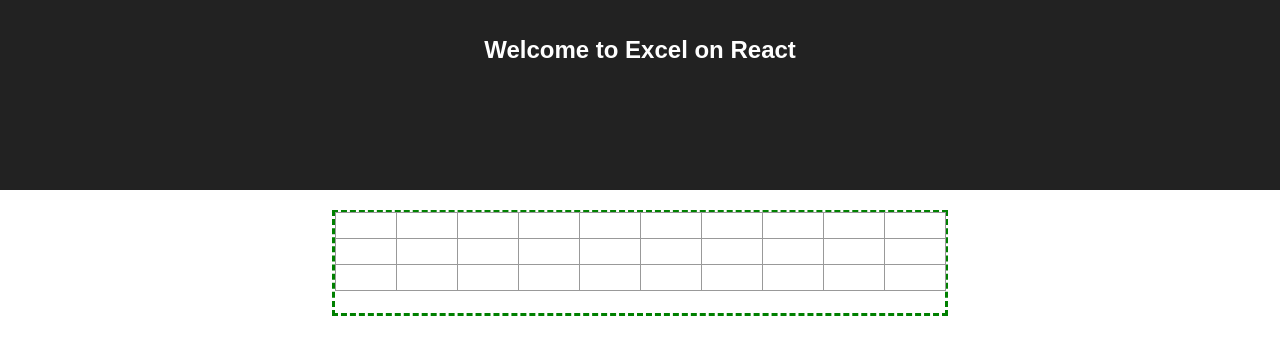
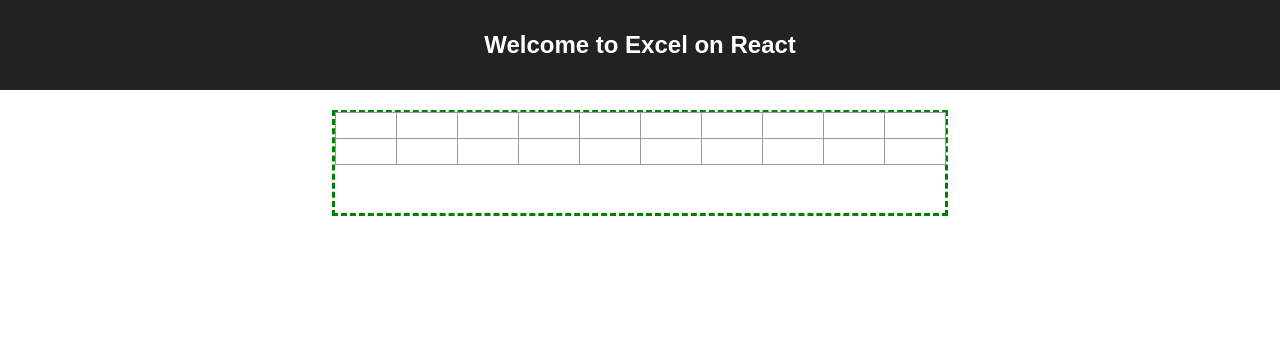
Before and after one commit to RomanKontsevoy/excel, a React (Create React App) app: page / in a window 1280 px wide. Shown: the top 354 px of the page. Built offline with nearby package versions, Linux system fonts and the light colour scheme.

Commit message:
table works

```diff
--- a/src/App.css
+++ b/src/App.css
@@ -4,8 +4,11 @@
 
 .App-header {
   background-color: #222;
-  height: 150px;
+  height: 50px;
   padding: 20px;
+  display: flex;
+  justify-content: center;
+  align-items: center;
   color: white;
 }
 
--- a/src/App.js
+++ b/src/App.js
@@ -2,7 +2,7 @@ import React, {Component} from 'react';
 import './App.css';
 
 const countOfSquares = 10;
-const countOfRows = 3;
+const countOfRows = 2;
 
 class Square extends Component {
     //handleChange(e) {
@@ -10,19 +10,23 @@ class Square extends Component {
     //}
     render() {
         return (
-            <input className="Square" value={this.props.value} onChange={(e) => this.props.onChange(e)}/>
+            <input className="Square"
+				data-square-key={this.props.squareKey}
+				value={this.props.value}
+				onChange={(e) => this.props.onChange(e)}/>
         );
     };
 }
 ;
 
 class Row extends Component {
-    renderSquare(s, r) {
+    renderSquare(s, r, arr) {
         const arrOfSquares = [];
         for (let i = 0; i < s; i++) {
-            let squareId = r*countOfSquares+i
+            let squareId = r*countOfSquares+i;
             let square = <Square key={squareId}
-                                 value={this.props.squares}
+								squareKey={squareId}
+                                 value={arr[squareId]}
                                  onChange={(e) => this.props.onChange(e)}
             />;
             squareId += 1;
@@ -36,7 +40,7 @@ class Row extends Component {
     render() {
         return (
             <div className="Row" >
-                {this.renderSquare(countOfSquares, this.props.rowKey)}
+                {this.renderSquare(countOfSquares, this.props.rowKey, this.props.squares)}
             </div>
         );
     };
@@ -51,9 +55,11 @@ class Table extends Component {
         this.handleChange = this.handleChange.bind(this);
     }
 
-    handleChange(i, e) {
+    handleChange(e) {
+		let squareId = e.target.getAttribute('data-square-key');
+		// function does not know squares number
         const squares = this.state.squares.slice();
-        squares[i] = e.target.value;
+        squares[squareId] = e.target.value;
         this.setState({squares: squares});
     }
 
@@ -63,8 +69,8 @@ class Table extends Component {
         for (let i = 0; i < r; i++) {
             let row = <Row key={i}
                            rowKey={i}
-                           value={i}
-                           onChange={(e) => this.handleChange(i, e)}
+                           squares={this.state.squares}
+                           onChange={(e) => this.handleChange(e)}
             />;
             arrOfRows.splice(arrOfRows.length, 0, row);
         }
@@ -74,9 +80,8 @@ class Table extends Component {
     }
 
     render() {
-        console.log(this.state.squares);
         return (
-            <div className="Table">
+            <div className="Table" >
                 {this.renderRow(countOfRows)}
             </div>
         );
@@ -91,6 +96,7 @@ class App extends Component {
                     <h1 className="App-title">Welcome to Excel on React</h1>
                 </header>
                 <div className="App-intro">
+
                     <Table />
 
                 </div>
```
